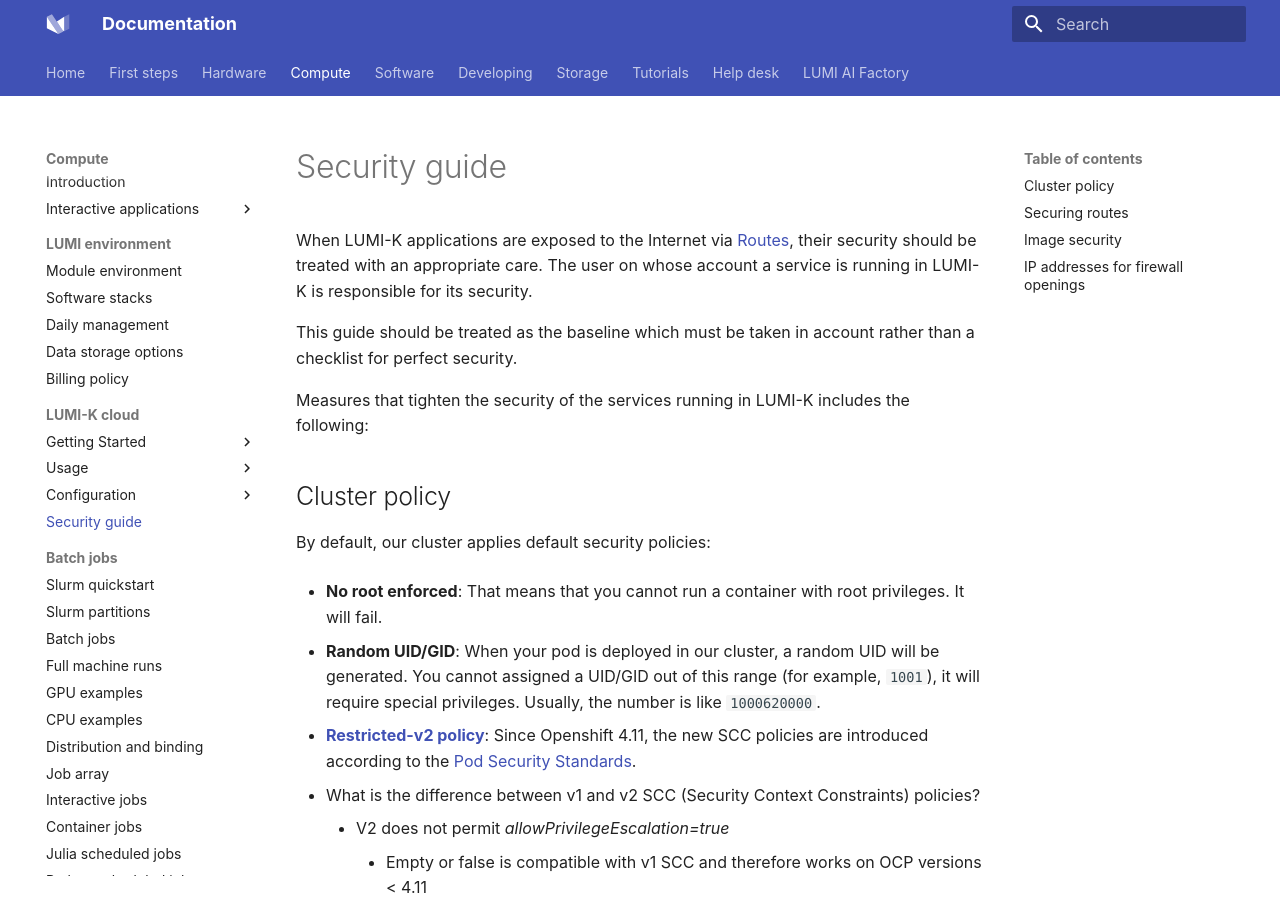
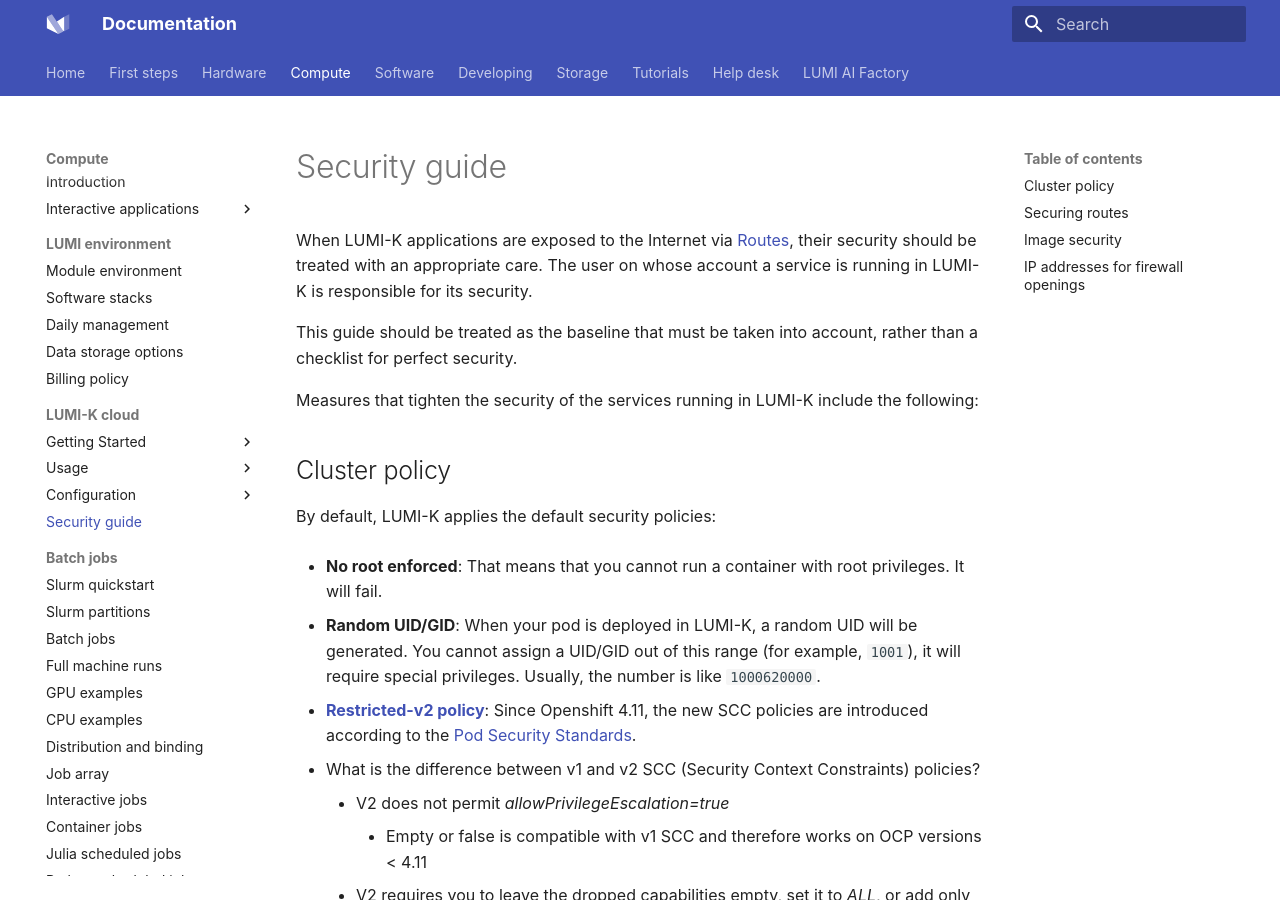
Before and after one commit to Lumi-supercomputer/lumi-userguide, an MkDocs documentation site: the page built from docs/compute/lumi-k/04_security_guide.md, in a window 1280 px wide and 900 px high. Built offline with MkDocs 1.6.1 and Material for MkDocs 9.7.7, drawn with Linux system fonts in a browser that asks for light colours.

Commit message:
Fix the typos

```diff
--- a/docs/compute/lumi-k/04_security_guide.md
+++ b/docs/compute/lumi-k/04_security_guide.md
@@ -4,17 +4,17 @@
 should be treated with an appropriate care. The user on whose account a service is running in LUMI-K is
 responsible for its security.
 
-This guide should be treated as the baseline which must be taken in account rather than a checklist for perfect security.
+This guide should be treated as the baseline that must be taken into account, rather than a checklist for perfect security.
 
-Measures that tighten the security of the services running in LUMI-K includes the following:
+Measures that tighten the security of the services running in LUMI-K include the following:
 
 ## Cluster policy
 
-By default, our cluster applies default security policies:
+By default, LUMI-K applies the default security policies:
 
 - **No root enforced**: That means that you cannot run a container with root privileges. It will fail.
 
-- **Random UID/GID**: When your pod is deployed in our cluster, a random UID will be generated. You cannot assigned a UID/GID out of this range (for example, `1001`), it will require special privileges. Usually, the number is like `1000620000`.
+- **Random UID/GID**: When your pod is deployed in LUMI-K, a random UID will be generated. You cannot assign a UID/GID out of this range (for example, `1001`), it will require special privileges. Usually, the number is like `1000620000`.
 
 - **[Restricted-v2 policy](https://connect.redhat.com/en/blog/important-openshift-changes-pod-security-standards)**: Since Openshift 4.11, the new SCC policies are introduced according to the [Pod Security Standards](https://kubernetes.io/docs/concepts/security/pod-security-standards/).
   - What is the difference between v1 and v2 SCC (Security Context Constraints) policies?
```
